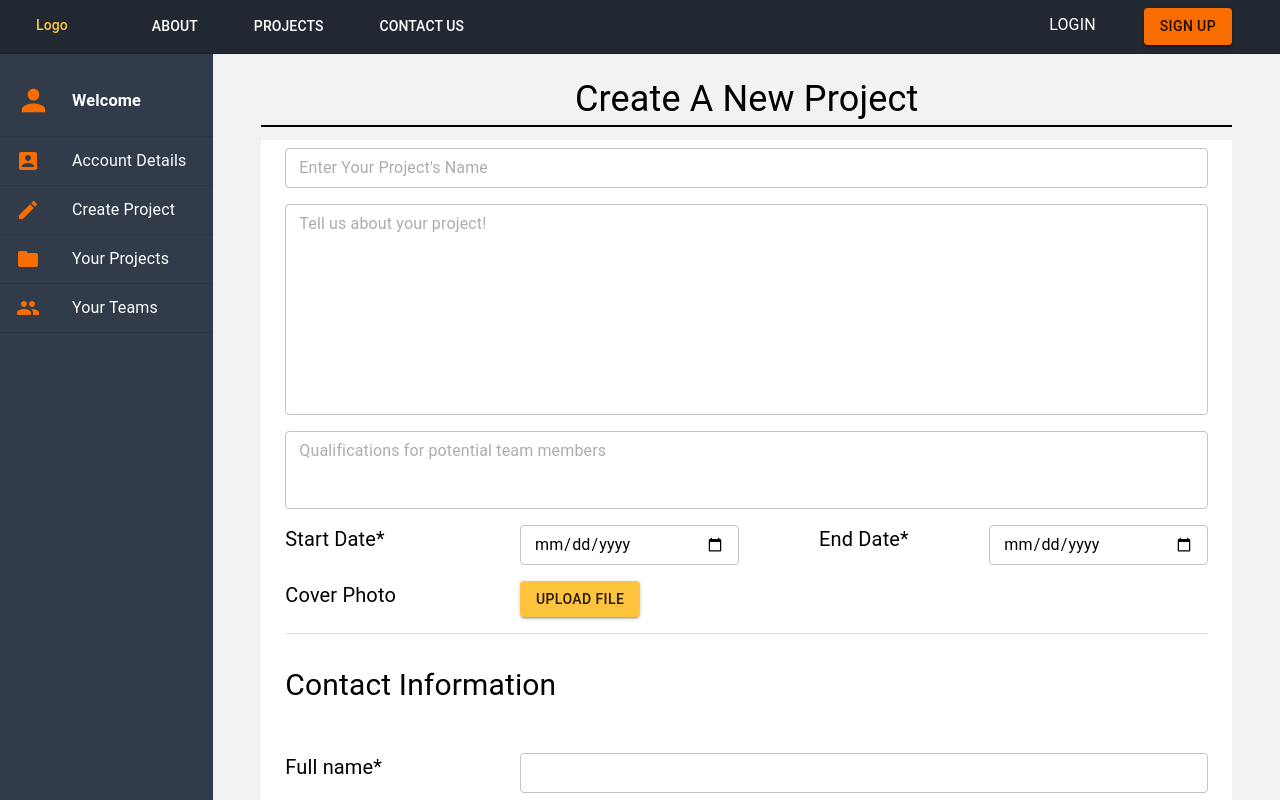
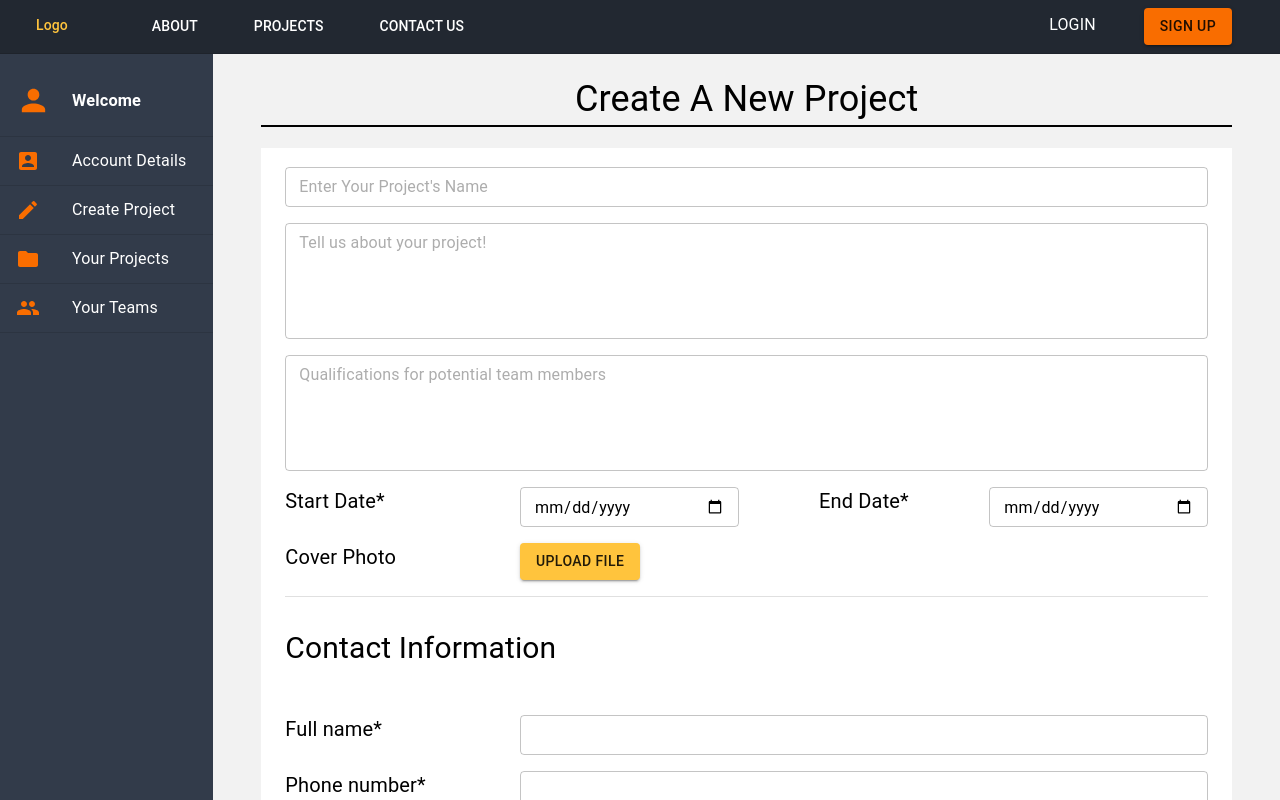
Before and after one commit to CodeAgainstRacism/codeagainstracism.org, a React (Create React App) app in the folder frontend/: page /newProjectForm in a window 1280 px wide. Shown: the top 800 px of the page. Built offline with nearby package versions, Linux system fonts and the light colour scheme; no server answers.

Commit message:
fixed textbox styling, got rid of warning

```diff
--- a/frontend/src/pages/NewProjectForm.jsx
+++ b/frontend/src/pages/NewProjectForm.jsx
@@ -50,7 +50,6 @@ const projectFormStyles = theme => ({
   )
 
 class NewProjectForm extends React.Component {
-  //classes = projectFormStyles()
   constructor(props) {
     super(props);
     this.state = {
@@ -130,17 +129,17 @@ class NewProjectForm extends React.Component {
                  <Box className = {classes.dividerBar}></Box>
              </Container>
             <Container className = {classes.rightContainer}>
-            <Container style={{ backgroundColor: "white" }}>
+            <Container style={{ backgroundColor: "white", paddingTop:"2%", paddingBottom: "2%" }}>
               <Grid container spacing={2} className = {classes.gridText}>
                 <Grid item xs = {12} >
                   <TextField value = {this.state.projectName} onChange = {this.handleInputChange} name = "projectName" label = "Enter Your Project's Name"/>
               </Grid>
               <Grid item xs = {12} >
-                  <TextField value = {this.state.description} onChange = {this.handleInputChange} name = "description" label = "Tell us about your project! " rows = "10"  multiline = {true}/>
+                  <TextField value = {this.state.description} onChange = {this.handleInputChange} name = "description" label = "Tell us about your project! " rows = "5"  multiline = {true}/>
               </Grid>
 
               <Grid item xs = {12} >
-               <TextField value = {this.state.roles} onChange = {this.handleInputChange}name = "roles" label = "Qualifications for potential team members" rows = "3" multiline = {true}/>
+               <TextField value = {this.state.roles} onChange = {this.handleInputChange}name = "roles" label = "Qualifications for potential team members" rows = "5" multiline = {true}/>
               </Grid>
               <Grid  item  xs = {3} >
                   Start Date*
@@ -164,7 +163,7 @@ class NewProjectForm extends React.Component {
                   </Button>
               </Grid>
               <Grid item xs = {12} >
-                <Divider variant="fullwidth"/>
+                <Divider variant="fullWidth"/>
                 <p style={{fontSize: "30px"}}>Contact Information</p>
               </Grid>
               <Grid item xs = {3} >
```
